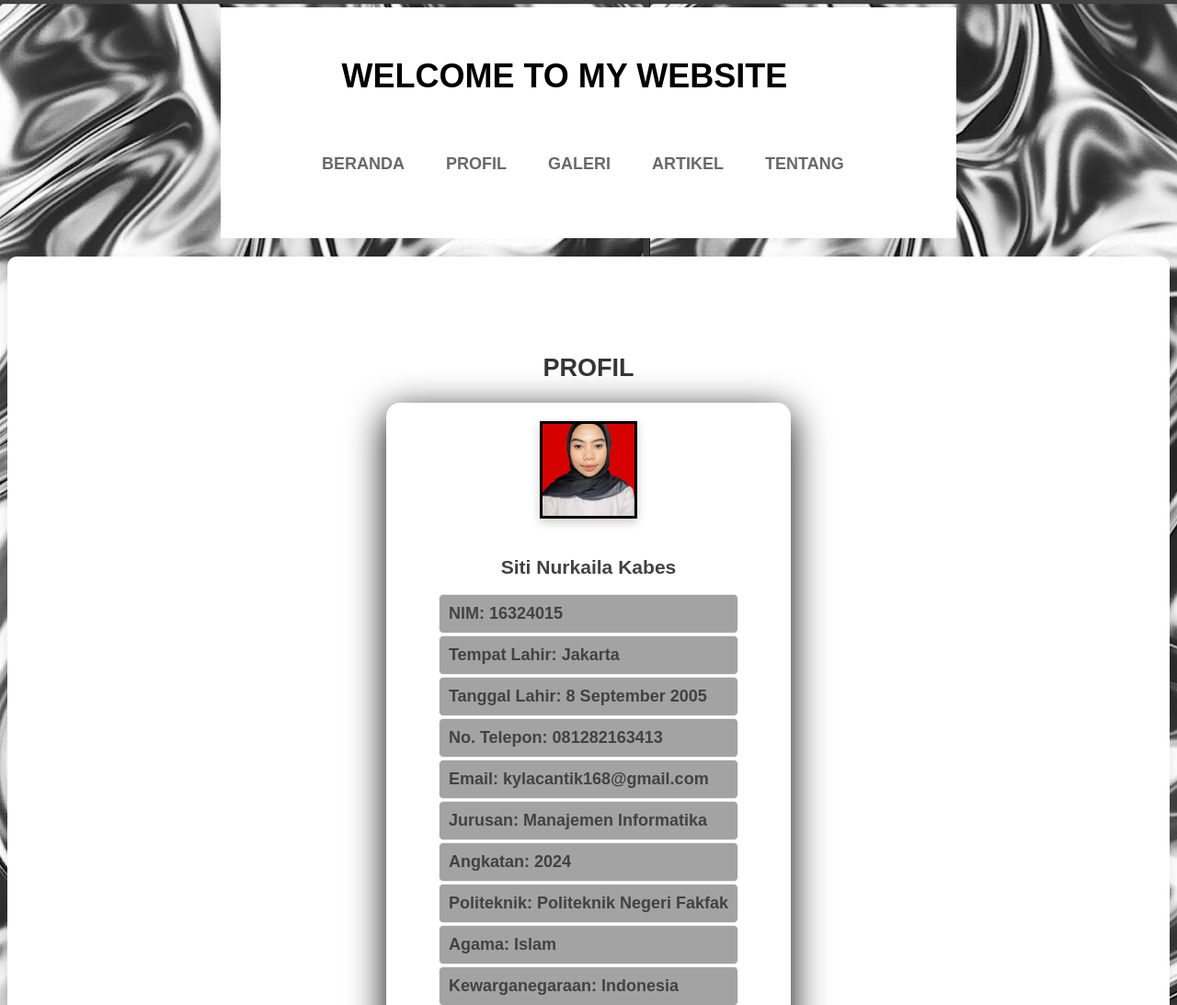
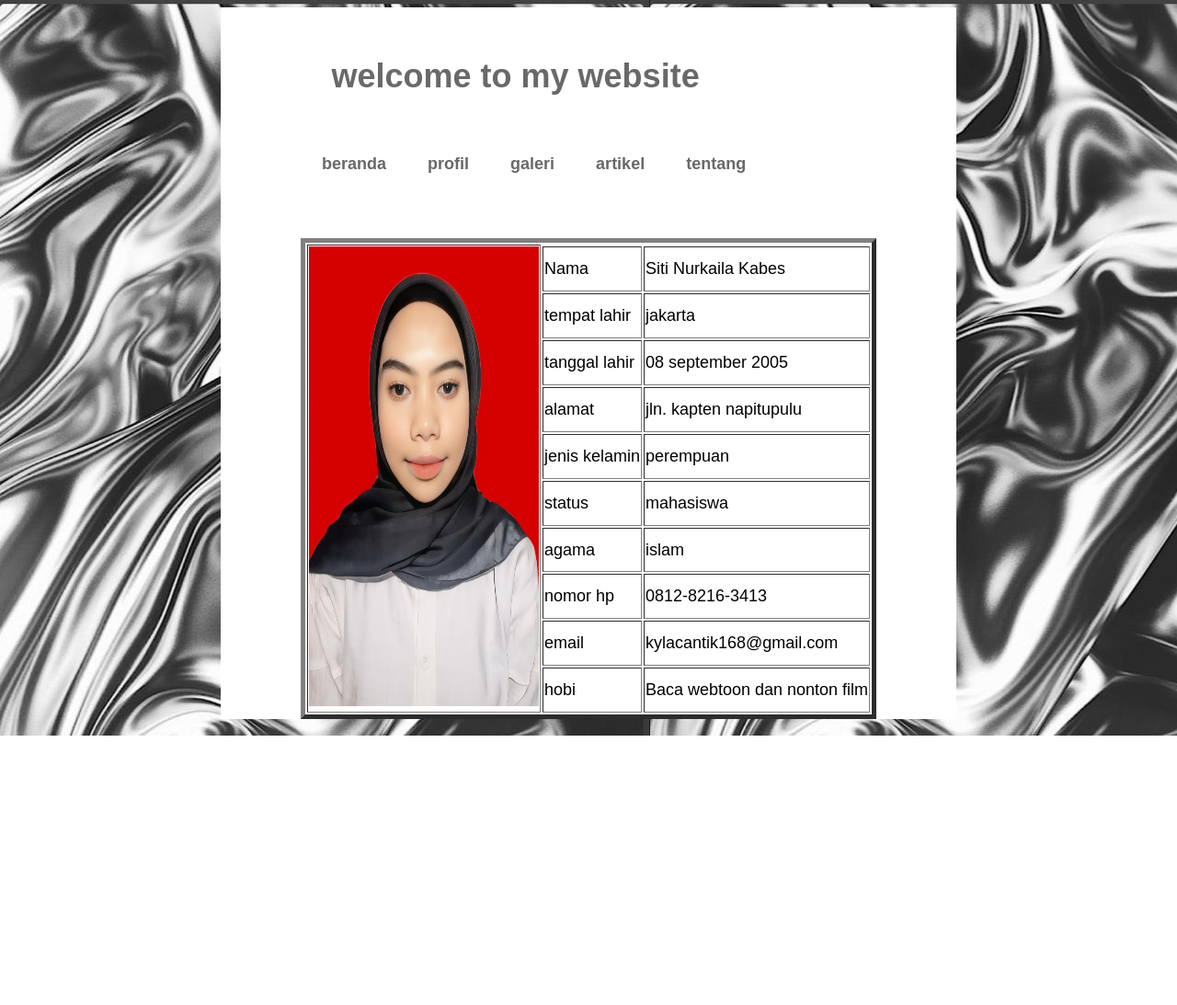
Before and after one commit to nicokyla/Sitinurkailakabes.github.io, a plain HTML site: page Profil.html in a window 1280 px wide. Shown: the top 1093 px of the page at 92% size. After the commit the page ends 800 px from the top, so only its background shows below. Drawn offline with Linux system fonts and the light colour scheme.

Commit message:
ini yang sudah direvisi

```diff
--- a/Profil.html
+++ b/Profil.html
@@ -8,67 +8,64 @@
 </head>
 <body>
      <div class="container">
-            <div class="header">
-            <h1 class="logo" style="text-align: center;">WELCOME TO MY WEBSITE</h1>
+        <header class="header">
+            <h1 class="judul">welcome to my website</h1>
+            <nav>
                 <ul>
-                    <li><a href="index.html">BERANDA</a></li>
-                    <li><a href="Profil.html">PROFIL</a></li>
-                    <li><a href="Galeri.html">GALERI</a></li>
-                    <li><a href="Artikel.html">ARTIKEL</a></li>
-                    <li><a href="Tentang.html">TENTANG</a></li>
+                    <li><a href="index.html">beranda</a></li>
+                    <li><a href="profil.html">profil</a></li>
+                    <li><a href="galeri.html">galeri</a></li>
+                    <li><a href="artikel.html">artikel</a></li>
+                    <li><a href="tentang.html">tentang</a></li>
                 </ul>
-            </div>
-        </div>
-    <div id="profil" class="section profil">
-            <br>
-            <br>
-            <br>
-            <h2>PROFIL</h2>
-            <div class="profile-container">
-                <div class="profile-card">
-                    <img src="foto profil.jpeg" alt="Foto Profil" class="profile-image">
-                    <h3>Siti Nurkaila Kabes</h3>
-                    <div class="biodata-table">
+            </nav>
+        </header>
         <center>
-                        <table>
+        <table class="domain" border="5">
         <tr>
-                                <td><strong>NIM:</strong> 16324015</td>
+            <td rowspan="20"><img src="foto profil.jpeg" height="500px" width="250px"></td>
         </tr>
         <tr>
-                                <td><strong>Tempat Lahir:</strong> Jakarta</td>
+            <td>Nama </td>
+            <td>Siti Nurkaila Kabes</td>
         </tr>
         <tr>
-                                <td><strong>Tanggal Lahir:</strong> 8 September 2005</td>
+            <td>tempat lahir</td>
+            <td>jakarta</td>
         </tr>
         <tr>
-                                <td><strong>No. Telepon:</strong> 081282163413</td>
+            <td>tanggal lahir</td>
+            <td>08 september 2005</td>
         </tr>
         <tr>
-                                <td><strong>Email:</strong> kylacantik168@gmail.com</td>
+            <td>alamat</td>
+            <td>jln. kapten napitupulu</td>
         </tr>
         <tr>
-                                <td><strong>Jurusan:</strong> Manajemen Informatika</td>
+            <td>jenis kelamin</td>
+            <td>perempuan</td>
         </tr>
         <tr>
-                                <td><strong>Angkatan:</strong> 2024</td>
+            <td>status</td>
+            <td>mahasiswa</td>
         </tr>
         <tr>
-                                <td><strong>Politeknik:</strong> Politeknik Negeri Fakfak</td>
+            <td>agama</td>
+            <td>islam</td>
         </tr>
         <tr>
-                                <td><strong>Agama:</strong> Islam</td>
+            <td>nomor hp</td>
+            <td>0812-8216-3413</td>
         </tr>
         <tr>
-                                <td><strong>Kewarganegaraan:</strong> Indonesia</td>
+            <td>email</td>
+            <td>kylacantik168@gmail.com</td>
         </tr>
         <tr>
-                                <td><strong>Status:</strong> Mahasiswa</td>
+            <td>hobi</td>
+            <td>Baca webtoon dan nonton film  </td>
         </tr>
         </table>
         </center>
-                    </div>
-                </div>
-            </div>
-        </div>
 </body>
 </html>
```
Also changed, not shown: Galeri.html (+11 -11 lines), index.html (+1 -1 lines), IMG- 2.jpg (added), IMG-3.jpg (added), IMG-4.jpg (added), 2 other files. Lines whose indentation alone changed are shown as unchanged.
